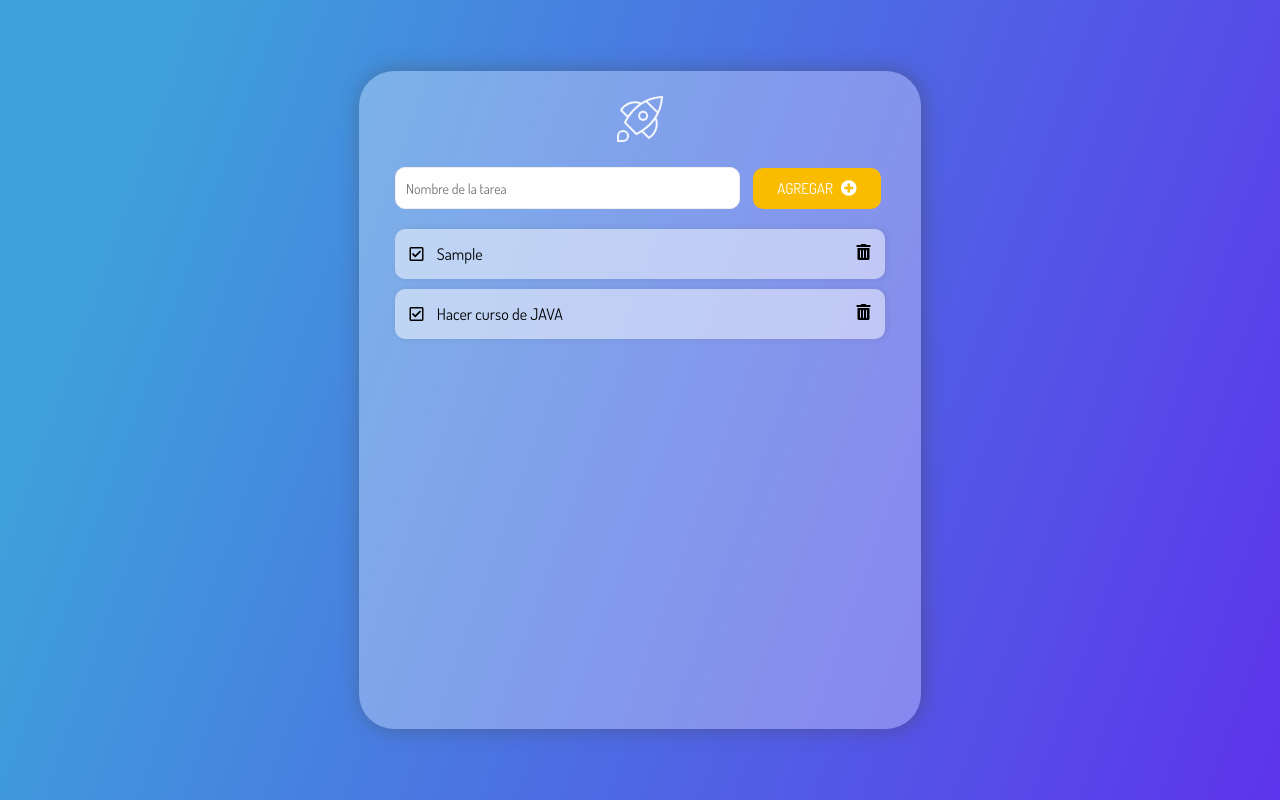
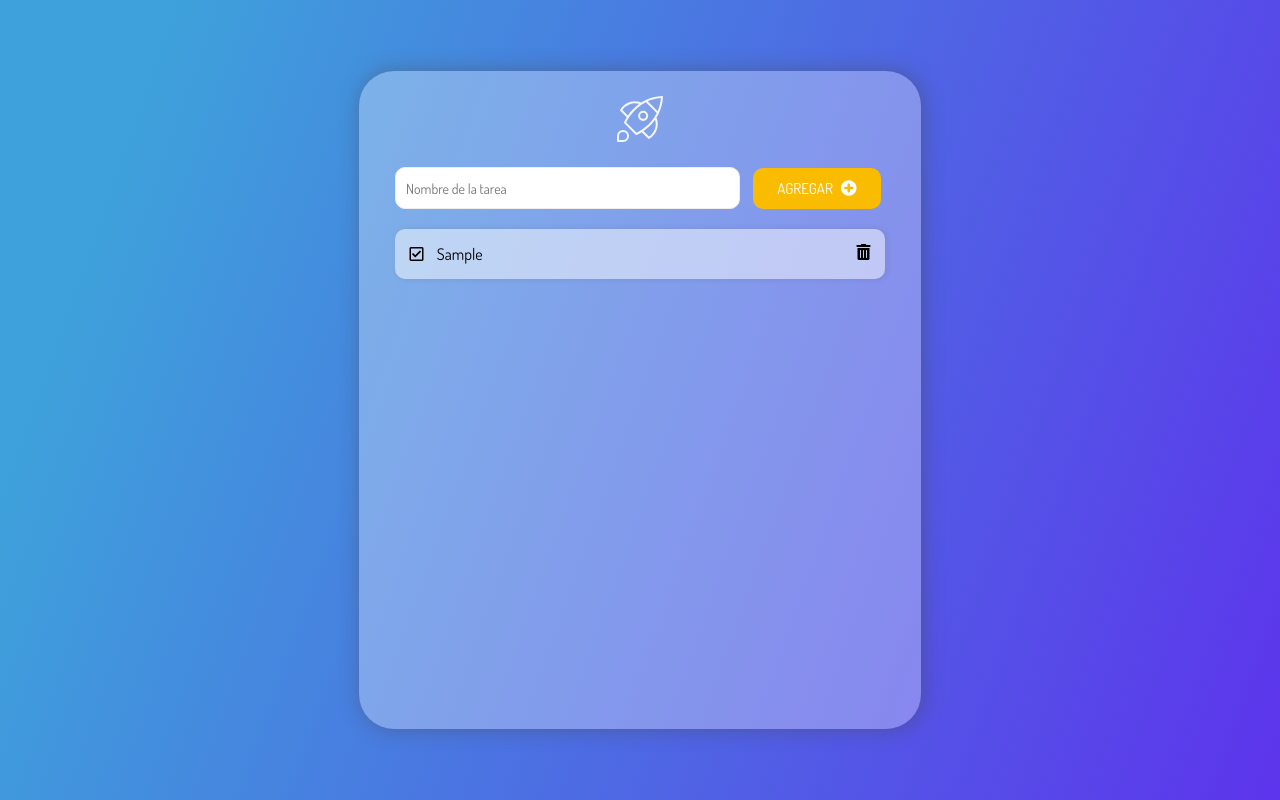
Before and after one commit to JonathanPlanells/DOM-js, a plain HTML site: page index.html in a window 1280 px wide. Both pictures are taken after typing "Sample" into the empty fields and a click on the button "AGREGAR". Drawn offline with Linux system fonts and the light colour scheme.

Commit message:
Se crea el contenido para cada card, se agrega appendChild, se crea elemento y clase para las nuevas cards

```diff
--- a/index.html
+++ b/index.html
@@ -38,20 +38,7 @@
             </button>
           </form>
         </div>
-        <ul class="cardsList">
-          <li class="card" data-task>
-
-
-          </li>
-          <li class="card">
-            <div>
-              <i class="far fa-check-square icon"></i>
-              <span class="task">Hacer curso de JAVA</span>
-            </div>
-            <i class="fas fa-trash-alt trashIcon icon"></i>
-          </li>
-
-
+        <ul class="cardsList" data-list>
 
         </ul>
       </div>
--- a/script.js
+++ b/script.js
@@ -33,20 +33,27 @@
 
 const btn = document.querySelector("[data-form-btn]")
 
+
 const creatTask = (evento) => {
     evento.preventDefault();
-    const input = document.querySelector("[data-form-input]");
-    const value = input.value
-    const task = document.querySelector("[data-task]")
-    input.value = ""
-    const content = `
-    <div>
-        <i class="far fa-check-square icon"></i>
-        <span class="task">${value}</span>
-    </div>
-    <i class="fas fa-trash-alt trashIcon icon"></i>`
-    task.innerHTML = content;
-    console.log(content)
+    const entradaTexto = document.querySelector("[data-form-input]"); // Obtenemos todo el input
+    const valor = entradaTexto.value // obtenemos el texto ingresdo en el input
+    const lista = document.querySelector("[data-list]") // Obtenemos el espacio donde se ubica la lista
+    const tareaNueva = document.createElement("li") // Se crea el elemento <li> para hacer cada card
+    tareaNueva.classList.add("card") // Se agrega clase al elemento <li>
+    entradaTexto.value = ""
+    const contenidoNuevo = `
+        <div>
+            <i class="far fa-check-square icon"></i>
+            <span class="task">${valor}</span>
+        </div>
+        <i class="fas fa-trash-alt trashIcon icon"></i>`
+
+    tareaNueva.innerHTML = contenidoNuevo; // Se agrega el contenido para cada card
+
+    lista.appendChild(tareaNueva) // Se crea el hijo para ir agregando varias cards
+
+    console.log(contenidoNuevo)
 }
 
 btn.addEventListener('click', creatTask)
```
